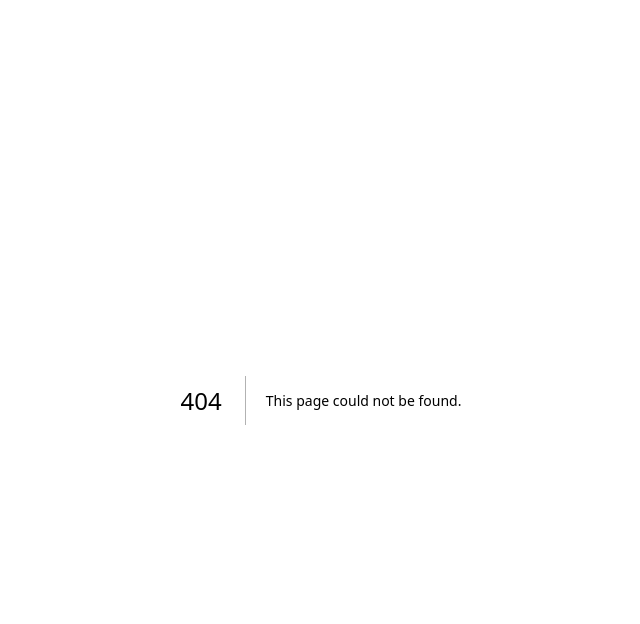
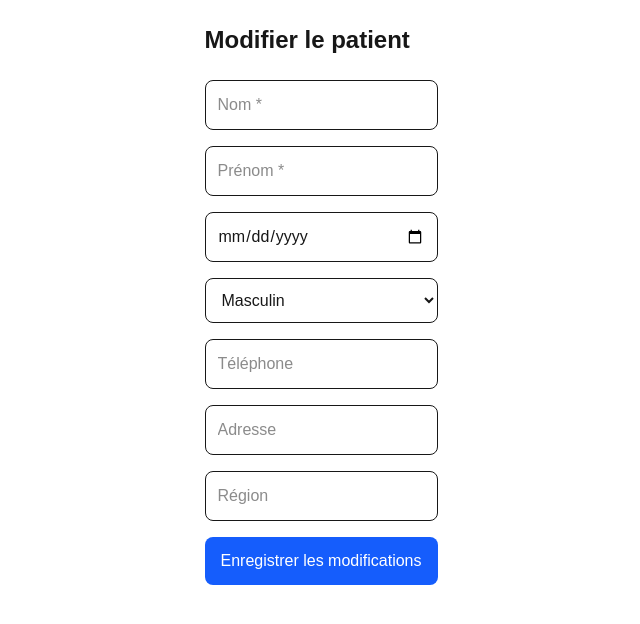
Before and after one commit to Ryso667/sensante, a Next.js app: page /patients/1/modifier in a window 1280 px wide. Before the commit this address had no page. Shown: the top 624 px of the page, without its empty margins (319-959 px from the left). Built offline with nearby package versions, Linux system fonts and the light colour scheme; no server answers; the database is empty.

Commit message:
feat(patients): add patients pages list, create, detail, edit

```diff
--- /dev/null
+++ b/src/app/patients/[id]/modifier/page.tsx
@@ -0,0 +1,108 @@
+'use client'
+import { useEffect, useState } from 'react'
+import { useParams, useRouter } from 'next/navigation'
+
+export default function ModifierPatient() {
+  const { id } = useParams()
+  const router = useRouter()
+  const [loading, setLoading] = useState(false)
+  const [form, setForm] = useState({
+    nom: '',
+    prenom: '',
+    date_naissance: '',
+    sexe: 'M',
+    telephone: '',
+    adresse: '',
+    region: ''
+  })
+
+  useEffect(() => {
+    fetch(`/api/patients/${id}`)
+      .then(r => r.json())
+      .then(data => {
+        setForm({
+          nom: data.nom,
+          prenom: data.prenom,
+          date_naissance: data.date_naissance.split('T')[0],
+          sexe: data.sexe,
+          telephone: data.telephone || '',
+          adresse: data.adresse || '',
+          region: data.region || ''
+        })
+      })
+  }, [id])
+
+  const handleSubmit = async () => {
+    setLoading(true)
+    const res = await fetch(`/api/patients/${id}`, {
+      method: 'PUT',
+      headers: { 'Content-Type': 'application/json' },
+      body: JSON.stringify(form)
+    })
+    if (res.ok) {
+      router.push(`/patients/${id}`)
+    } else {
+      alert('Erreur lors de la modification')
+      setLoading(false)
+    }
+  }
+
+  return (
+    <div className="p-6 max-w-lg mx-auto">
+      <h1 className="text-2xl font-bold mb-6">Modifier le patient</h1>
+
+      <div className="flex flex-col gap-4">
+        <input
+          placeholder="Nom *"
+          value={form.nom}
+          className="border rounded-lg p-3"
+          onChange={e => setForm({...form, nom: e.target.value})}
+        />
+        <input
+          placeholder="Prénom *"
+          value={form.prenom}
+          className="border rounded-lg p-3"
+          onChange={e => setForm({...form, prenom: e.target.value})}
+        />
+        <input
+          type="date"
+          value={form.date_naissance}
+          className="border rounded-lg p-3"
+          onChange={e => setForm({...form, date_naissance: e.target.value})}
+        />
+        <select
+          value={form.sexe}
+          className="border rounded-lg p-3"
+          onChange={e => setForm({...form, sexe: e.target.value})}>
+          <option value="M">Masculin</option>
+          <option value="F">Féminin</option>
+        </select>
+        <input
+          placeholder="Téléphone"
+          value={form.telephone}
+          className="border rounded-lg p-3"
+          onChange={e => setForm({...form, telephone: e.target.value})}
+        />
+        <input
+          placeholder="Adresse"
+          value={form.adresse}
+          className="border rounded-lg p-3"
+          onChange={e => setForm({...form, adresse: e.target.value})}
+        />
+        <input
+          placeholder="Région"
+          value={form.region}
+          className="border rounded-lg p-3"
+          onChange={e => setForm({...form, region: e.target.value})}
+        />
+
+        <button
+          onClick={handleSubmit}
+          disabled={loading}
+          className="bg-blue-600 text-white py-3 rounded-lg hover:bg-blue-700 disabled:opacity-50">
+          {loading ? 'Modification...' : 'Enregistrer les modifications'}
+        </button>
+      </div>
+    </div>
+  )
+}
--- /dev/null
+++ b/src/app/patients/[id]/page.tsx
@@ -0,0 +1,77 @@
+'use client'
+import { useEffect, useState } from 'react'
+import { useParams, useRouter } from 'next/navigation'
+import Link from 'next/link'
+
+interface Patient {
+  id: string
+  nom: string
+  prenom: string
+  date_naissance: string
+  sexe: string
+  telephone?: string
+  adresse?: string
+  region?: string
+}
+
+export default function PatientDetail() {
+  const { id } = useParams()
+  const router = useRouter()
+  const [patient, setPatient] = useState<Patient | null>(null)
+  const [loading, setLoading] = useState(true)
+
+  useEffect(() => {
+    fetch(`/api/patients/${id}`)
+      .then(r => r.json())
+      .then(data => {
+        setPatient(data)
+        setLoading(false)
+      })
+  }, [id])
+
+  if (loading) return <div className="p-6">Chargement...</div>
+  if (!patient) return <div className="p-6">Patient non trouvé.</div>
+
+  return (
+    <div className="p-6 max-w-lg mx-auto">
+      <div className="flex justify-between items-center mb-6">
+        <h1 className="text-2xl font-bold">
+          {patient.prenom} {patient.nom}
+        </h1>
+        <Link href={`/patients/${id}/modifier`}
+          className="bg-yellow-500 text-white px-4 py-2 rounded-lg hover:bg-yellow-600">
+          Modifier
+        </Link>
+      </div>
+
+      <div className="border rounded-lg p-6 flex flex-col gap-3">
+        <div className="flex justify-between">
+          <span className="text-gray-500">Sexe</span>
+          <span>{patient.sexe === 'M' ? 'Masculin' : 'Féminin'}</span>
+        </div>
+        <div className="flex justify-between">
+          <span className="text-gray-500">Date de naissance</span>
+          <span>{new Date(patient.date_naissance).toLocaleDateString('fr-FR')}</span>
+        </div>
+        <div className="flex justify-between">
+          <span className="text-gray-500">Téléphone</span>
+          <span>{patient.telephone || '—'}</span>
+        </div>
+        <div className="flex justify-between">
+          <span className="text-gray-500">Adresse</span>
+          <span>{patient.adresse || '—'}</span>
+        </div>
+        <div className="flex justify-between">
+          <span className="text-gray-500">Région</span>
+          <span>{patient.region || '—'}</span>
+        </div>
+      </div>
+
+      <button
+        onClick={() => router.push('/patients')}
+        className="mt-6 text-blue-600 hover:underline">
+        ← Retour à la liste
+      </button>
+    </div>
+  )
+}
--- /dev/null
+++ b/src/app/patients/nouveau/page.tsx
@@ -0,0 +1,84 @@
+'use client'
+import { useState } from 'react'
+import { useRouter } from 'next/navigation'
+
+export default function NouveauPatient() {
+  const router = useRouter()
+  const [loading, setLoading] = useState(false)
+  const [form, setForm] = useState({
+    nom: '',
+    prenom: '',
+    date_naissance: '',
+    sexe: 'M',
+    telephone: '',
+    adresse: '',
+    region: ''
+  })
+
+  const handleSubmit = async () => {
+    setLoading(true)
+    const res = await fetch('/api/patients', {
+      method: 'POST',
+      headers: { 'Content-Type': 'application/json' },
+      body: JSON.stringify(form)
+    })
+    if (res.ok) {
+      router.push('/patients')
+    } else {
+      alert('Erreur lors de la création du patient')
+      setLoading(false)
+    }
+  }
+
+  return (
+    <div className="p-6 max-w-lg mx-auto">
+      <h1 className="text-2xl font-bold mb-6">Nouveau patient</h1>
+
+      <div className="flex flex-col gap-4">
+        <input
+          placeholder="Nom *"
+          className="border rounded-lg p-3"
+          onChange={e => setForm({...form, nom: e.target.value})}
+        />
+        <input
+          placeholder="Prénom *"
+          className="border rounded-lg p-3"
+          onChange={e => setForm({...form, prenom: e.target.value})}
+        />
+        <input
+          type="date"
+          className="border rounded-lg p-3"
+          onChange={e => setForm({...form, date_naissance: e.target.value})}
+        />
+        <select
+          className="border rounded-lg p-3"
+          onChange={e => setForm({...form, sexe: e.target.value})}>
+          <option value="M">Masculin</option>
+          <option value="F">Féminin</option>
+        </select>
+        <input
+          placeholder="Téléphone"
+          className="border rounded-lg p-3"
+          onChange={e => setForm({...form, telephone: e.target.value})}
+        />
+        <input
+          placeholder="Adresse"
+          className="border rounded-lg p-3"
+          onChange={e => setForm({...form, adresse: e.target.value})}
+        />
+        <input
+          placeholder="Région"
+          className="border rounded-lg p-3"
+          onChange={e => setForm({...form, region: e.target.value})}
+        />
+
+        <button
+          onClick={handleSubmit}
+          disabled={loading}
+          className="bg-blue-600 text-white py-3 rounded-lg hover:bg-blue-700 disabled:opacity-50">
+          {loading ? 'Enregistrement...' : 'Enregistrer le patient'}
+        </button>
+      </div>
+    </div>
+  )
+}
--- /dev/null
+++ b/src/app/patients/page.tsx
@@ -0,0 +1,57 @@
+'use client'
+import { useEffect, useState } from 'react'
+import Link from 'next/link'
+
+interface Patient {
+  id: string
+  nom: string
+  prenom: string
+  sexe: string
+  telephone?: string
+  region?: string
+}
+
+export default function PatientsPage() {
+  const [patients, setPatients] = useState<Patient[]>([])
+  const [loading, setLoading] = useState(true)
+
+  useEffect(() => {
+    fetch('/api/patients')
+      .then(r => r.json())
+      .then(data => {
+        setPatients(data)
+        setLoading(false)
+      })
+  }, [])
+
+  if (loading) return <div className="p-6">Chargement...</div>
+
+  return (
+    <div className="p-6">
+      <div className="flex justify-between items-center mb-6">
+        <h1 className="text-2xl font-bold">Patients</h1>
+        <Link href="/patients/nouveau"
+          className="bg-blue-600 text-white px-4 py-2 rounded-lg hover:bg-blue-700">
+          + Nouveau patient
+        </Link>
+      </div>
+
+      {patients.length === 0 ? (
+        <p className="text-gray-500">Aucun patient enregistré.</p>
+      ) : (
+        <div className="grid gap-4">
+          {patients.map((p) => (
+            <Link key={p.id} href={`/patients/${p.id}`}
+              className="border rounded-lg p-4 hover:bg-gray-50 flex justify-between items-center">
+              <div>
+                <p className="font-medium">{p.prenom} {p.nom}</p>
+                <p className="text-sm text-gray-500">{p.sexe === 'M' ? 'Masculin' : 'Féminin'}</p>
+              </div>
+              <span className="text-gray-400">{p.region}</span>
+            </Link>
+          ))}
+        </div>
+      )}
+    </div>
+  )
+}
```
